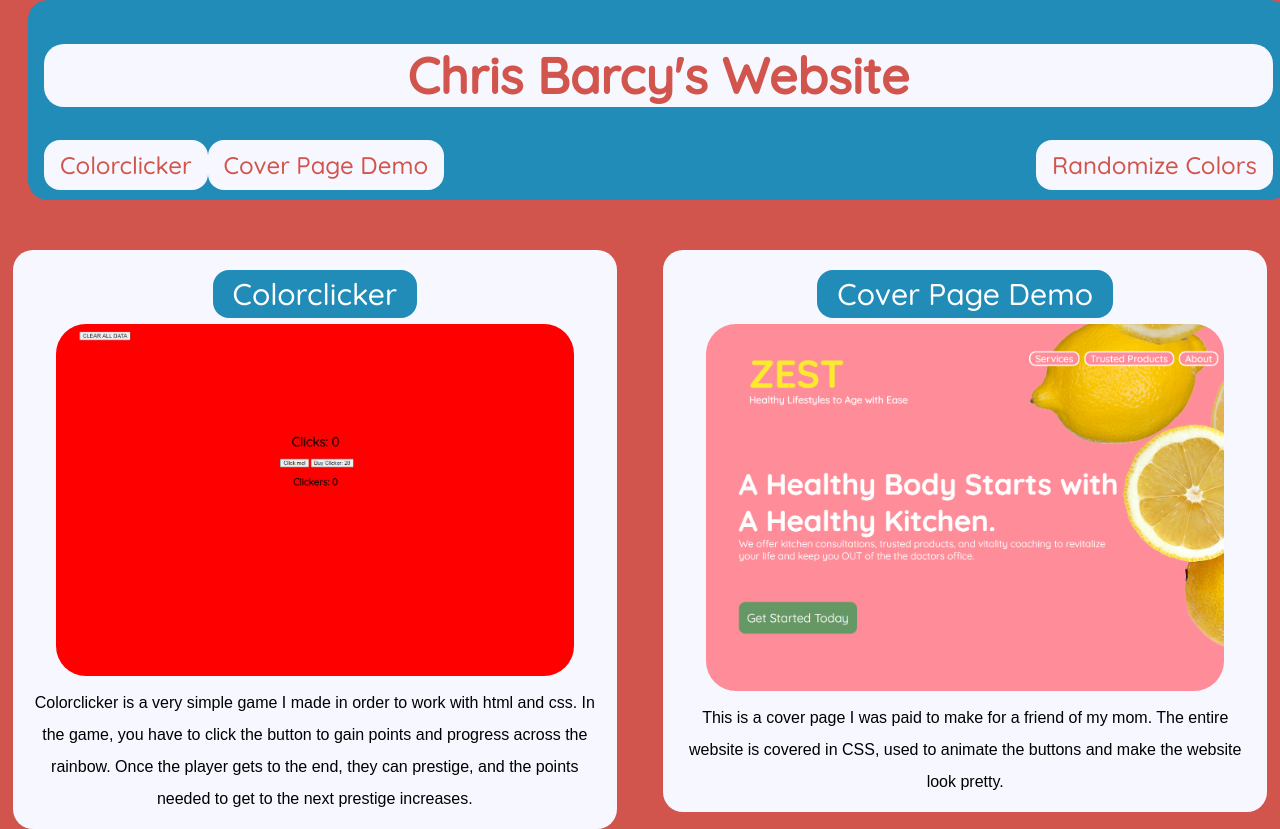
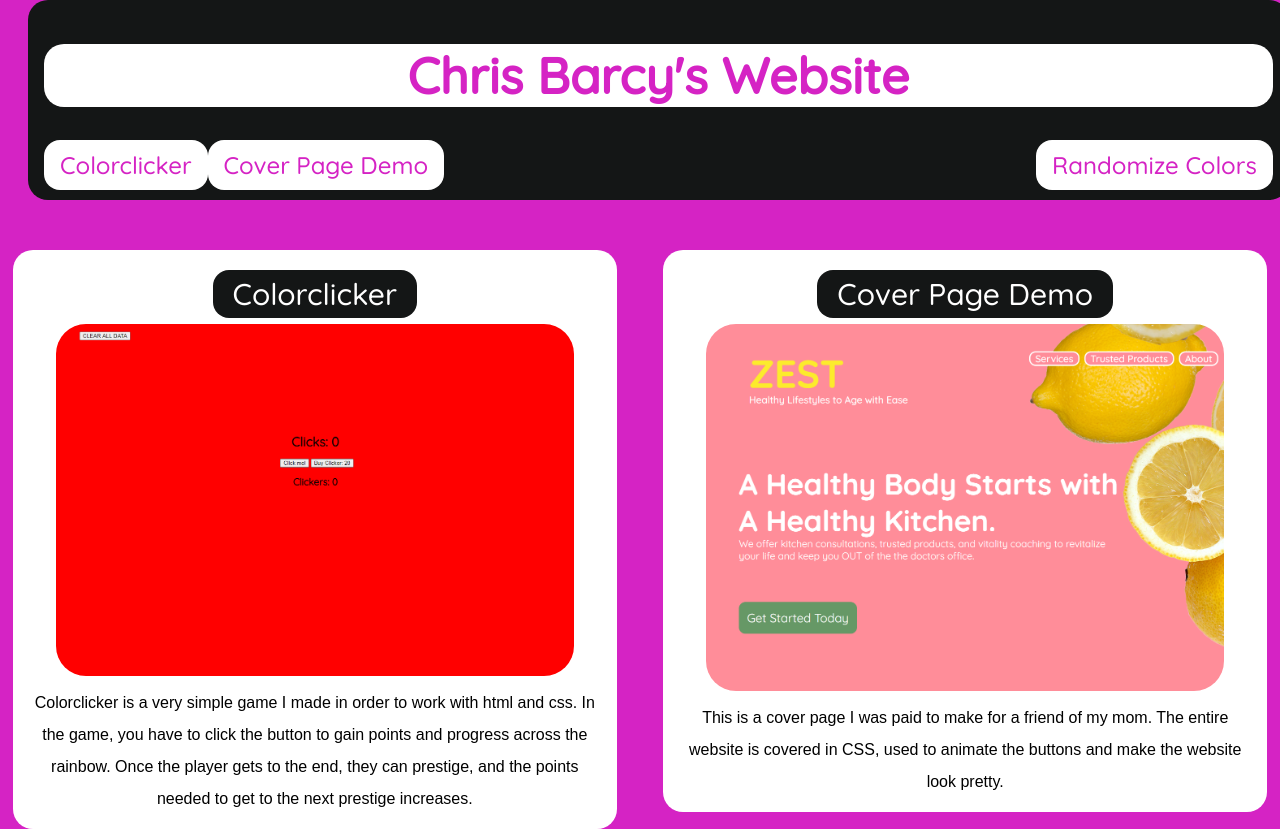
Before and after one commit to chbarcy/chbarcy.github.io, a website: page index.html in a window 1280 px wide. Both pictures are taken after a click on the link "Randomize Colors". Drawn offline with Linux system fonts and the light colour scheme.

Commit message:
fixed FINALLY

```diff
--- a/index.html
+++ b/index.html
@@ -7,7 +7,7 @@
 <link rel=stylesheet href="stylesheets/mainpage.css" type="text/css"></link>
 </head>
 <body>
-<script src="index.js"></script>
+<script src="mainpage.js"></script>
 <div class="navbar" id="topbar">
     <h1 class="header" id ="title">Chris Barcy's Website</h1>
     <a href="colorclicker.html" id="navbar1">Colorclicker</a>
--- /dev/null
+++ b/mainpage.js
@@ -0,0 +1,99 @@
+'use strict'
+
+// function setColors() {
+//     if (localStorage.getItem("color1") != null)
+//     {
+//         var color1 = localStorage.color1;
+//         document.body.style.background = color1;
+//         document.getElementById("colorclickerbutton").style.borderColor = color1;
+//         document.getElementById("suzannebutton").style.borderColor = color1;
+//         document.getElementById("title").style.color = color1;
+//         document.getElementById("navbar1").style.color = color1;
+//         document.getElementById("navbar2").style.color = color1;
+//         document.getElementById("navbar3").style.color = color1;
+//         document.getElementById("navbar1").style.borderColor = color1;
+//         document.getElementById("navbar2").style.borderColor = color1;
+//         document.getElementById("navbar3").style.borderColor = color1;
+
+//         var color2 = localStorage.color2;
+//         document.getElementById("colorclickerbutton").style.backgroundColor = color2;
+//         document.getElementById("suzannebutton").style.backgroundColor = color2;
+//         document.getElementById("topbar").style.backgroundColor = color2;
+
+//         if (localStorage.theme == "1)
+//         {
+//             document.getElementById("title").style.backgroundColor = "#000000";
+//             document.getElementById("colorclickerbutton").style.color = "#000000";
+//             document.getElementById("suzannebutton").style.color = "#000000";
+//             document.getElementById("colorclickersec").style.backgroundColor = "#000000";
+//             document.getElementById("suzannesec").style.backgroundColor = "#000000";
+//             document.getElementById("navbar1").style.backgroundColor = "#000000";
+//             document.getElementById("navbar2").style.backgroundColor = "#000000";
+//             document.getElementById("navbar3").style.backgroundColor = "#000000";
+//         }
+//         else
+//         {
+//             document.getElementById("title").style.backgroundColor = "#ffffff";
+//             document.getElementById("colorclickerbutton").style.color = "#ffffff";
+//             document.getElementById("suzannebutton").style.color = "#ffffff";
+//             document.getElementById("colorclickersec").style.backgroundColor = "#ffffff";
+//             document.getElementById("suzannesec").style.backgroundColor = "#ffffff";
+//             document.getElementById("navbar1").style.backgroundColor = "#ffffff";
+//             document.getElementById("navbar2").style.backgroundColor = "#ffffff";
+//             document.getElementById("navbar3").style.backgroundColor = "#ffffff";
+//         }
+//     }
+// }
+
+// window.onload = setColors();
+
+function randomColors() {
+    var color1 = getRandomColor();
+    localStorage.color1 = color1;
+    document.body.style.background = color1;
+    document.getElementById("colorclickerbutton").style.borderColor = color1;
+    document.getElementById("suzannebutton").style.borderColor = color1;
+    document.getElementById("title").style.color = color1;
+    document.getElementById("navbar1").style.color = color1;
+    document.getElementById("navbar2").style.color = color1;
+    document.getElementById("navbar3").style.color = color1;
+    document.getElementById("navbar1").style.borderColor = color1;
+    document.getElementById("navbar2").style.borderColor = color1;
+    document.getElementById("navbar3").style.borderColor = color1;
+
+    var color2 = getRandomColor();
+    localStorage.color2 = color2;
+    document.getElementById("colorclickerbutton").style.backgroundColor = color2;
+    document.getElementById("suzannebutton").style.backgroundColor = color2;
+    document.getElementById("topbar").style.backgroundColor = color2;
+
+    if (((Math.random() * 2) + 1) < 2)
+    {
+        localStorage.theme = 1;
+        document.getElementById("title").style.backgroundColor = "#000000";
+        document.getElementById("colorclickerbutton").style.color = "#000000";
+        document.getElementById("suzannebutton").style.color = "#000000";
+        document.getElementById("colorclickersec").style.backgroundColor = "#000000";
+        document.getElementById("suzannesec").style.backgroundColor = "#000000";
+        document.getElementById("navbar1").style.backgroundColor = "#000000";
+        document.getElementById("navbar2").style.backgroundColor = "#000000";
+        document.getElementById("navbar3").style.backgroundColor = "#000000";
+    }
+    else
+    {
+        localStorage.theme = 2;
+        document.getElementById("title").style.backgroundColor = "#ffffff";
+        document.getElementById("colorclickerbutton").style.color = "#ffffff";
+        document.getElementById("suzannebutton").style.color = "#ffffff";
+        document.getElementById("colorclickersec").style.backgroundColor = "#ffffff";
+        document.getElementById("suzannesec").style.backgroundColor = "#ffffff";
+        document.getElementById("navbar1").style.backgroundColor = "#ffffff";
+        document.getElementById("navbar2").style.backgroundColor = "#ffffff";
+        document.getElementById("navbar3").style.backgroundColor = "#ffffff";
+    }
+}
+
+function getRandomColor() {
+    var randomColor = '#'+Math.floor(Math.random()*16777215).toString(16);
+    return randomColor;
+  }
```
